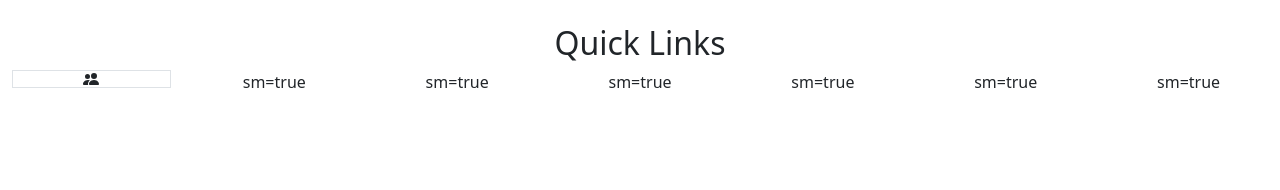
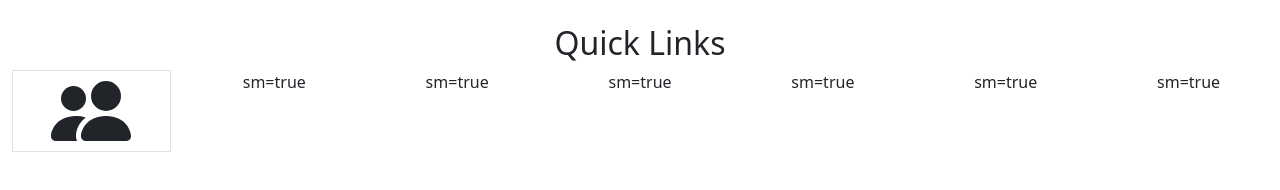
Before and after one commit to dheerajjha97/bootstrap-lcitgi, a React (Create React App) app: page / in a window 1280 px wide. Shown: the part 1070-1260 px from the top of the page. Before the commit the page ends 1212 px from the top, so only its background shows below. Built offline with nearby package versions, Linux system fonts and the light colour scheme.

Commit message:
1 file modified

```diff
--- a/src/components/QuickLinks.jsx
+++ b/src/components/QuickLinks.jsx
@@ -17,7 +17,7 @@ const QuickLink=()=>{
       <Row>
         <Col sm>
 
-        <Container fluid className="border  border-succes"
+        <Container fluid className="border display-1 border-succes"
 >
 <Icon.PeopleFill/>
         </Container>
```
